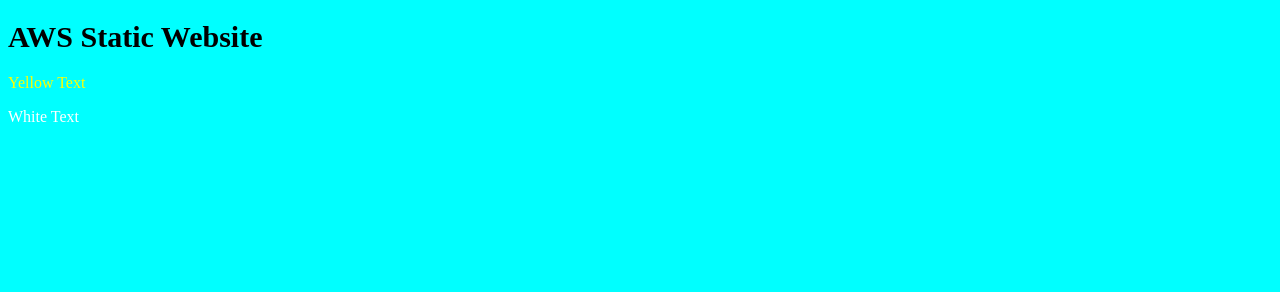
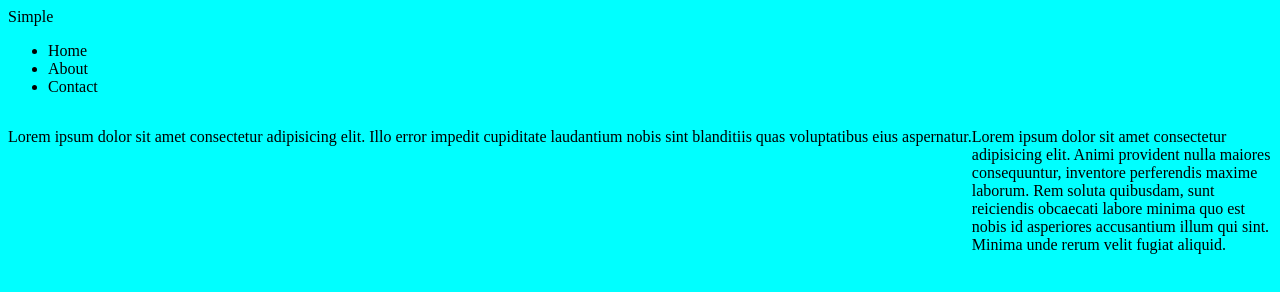
Before and after one commit to llcain/aws-static-website, a plain HTML site: page index.html in a window 1280 px wide. Drawn offline with Linux system fonts and the light colour scheme.

Commit message:
Added a row and 2 column

```diff
--- a/index.html
+++ b/index.html
@@ -8,11 +8,32 @@
     <link rel="stylesheet" href="styles.css">
 </head>
 <body>
-    <h1>AWS Static Website</h1>
-    <p>Yellow Text</p>
-    <div class="box inner-box">
-        <p>White Text</p>
+
+    <nav>
+        <div class="logo">Simple</div>
+        <div class="nav-links">
+            <ul class="links">
+                <li>Home</li>
+                <li>About</li>
+                <li>Contact</li>
+            </ul>
+        </div>
+    </nav>
+    <div class="main">
+        <div class="row">
+            <div class="colun">
+                <div class="blue-column">
+                    <p>Lorem ipsum dolor sit amet consectetur adipisicing elit. Illo error impedit cupiditate laudantium nobis sint blanditiis quas voluptatibus eius aspernatur.</p>
+                </div>
+            </div>
+            <div class="column">
+                <div class="green-column">
+                    <p>Lorem ipsum dolor sit amet consectetur adipisicing elit. Animi provident nulla maiores consequuntur, inventore perferendis maxime laborum. Rem soluta quibusdam, sunt reiciendis obcaecati labore minima quo est nobis id asperiores accusantium illum qui sint. Minima unde rerum velit fugiat aliquid.</p>
+                </div>
+            </div>
+        </div>
     </div>
+
 
 </body>
 </html>
--- a/styles.css
+++ b/styles.css
@@ -2,15 +2,16 @@ body {
     background-color: aqua;
 }
 
-h1 {
-    font-size: 30px;
-    font-weight: 400px;
+.row {
+    display: flex;
+    flex-direction: row;
+    flex-wrap: wrap;
+    width: 100%;
 }
 
-p {
-    color: yellow;
+.column {
+    display: flex;
+    flex-direction: column;
+    flex-basis: 100%;
+    flex: 1;
 }
-
-.inner-box p {
-    color: white;
-}
```
